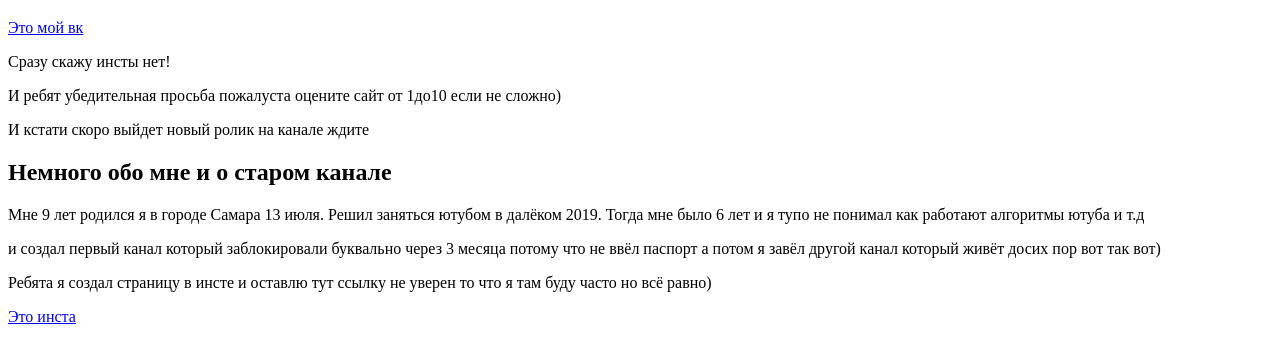
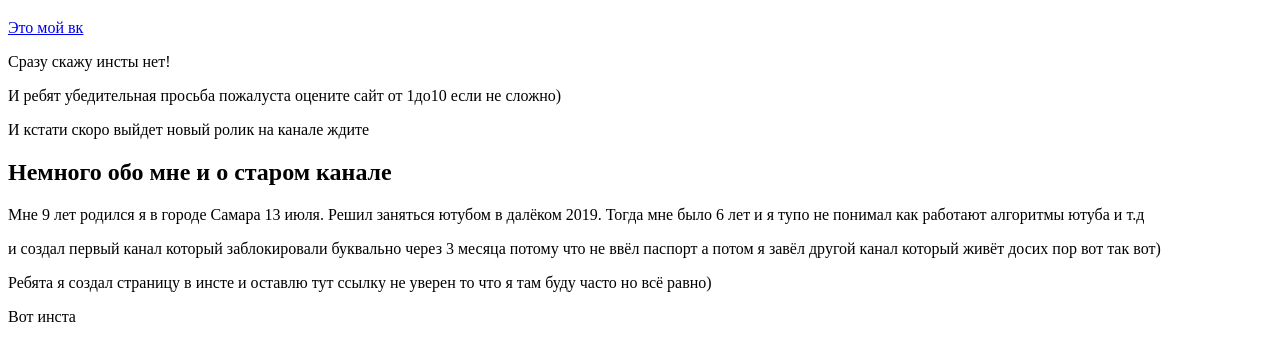
Before and after one commit to gordeya9/gmhg, a plain HTML site: page index.html in a window 1280 px wide. Shown: the part 292-652 px from the top of the page. Drawn offline with Linux system fonts and the light colour scheme.

Commit message:
Add files via upload

```diff
--- a/index.html
+++ b/index.html
@@ -20,6 +20,6 @@
 <p>Мне 9 лет родился я в городе Самара 13 июля. Решил заняться ютубом в далёком 2019. Тогда мне было 6 лет и я тупо не понимал как работают алгоритмы ютуба и т.д</p>
 <p>и создал первый канал который заблокировали буквально через 3 месяца потому что не ввёл паспорт а потом я завёл другой канал который живёт досих пор вот так вот)</p>
 <p>Ребята я создал страницу в инсте и оставлю тут ссылку не уверен то что я там буду часто но всё равно)</p>
-<a href="https://www.instagram.com/gordey735_/">Это инста</a>
+<a hrew="https://www.instagram.com/gordey735_/">Вот инста</a>
 </body>
 </html>
```
